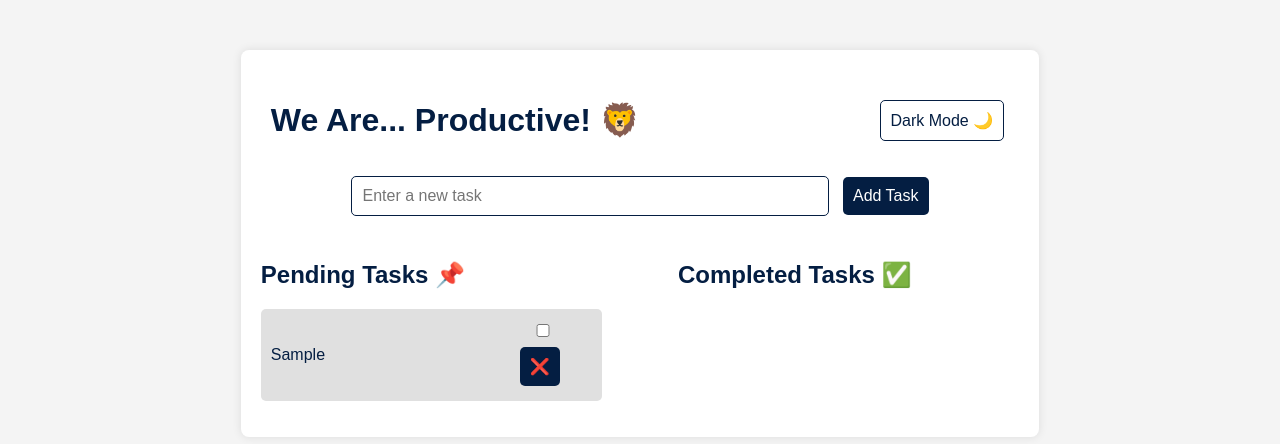
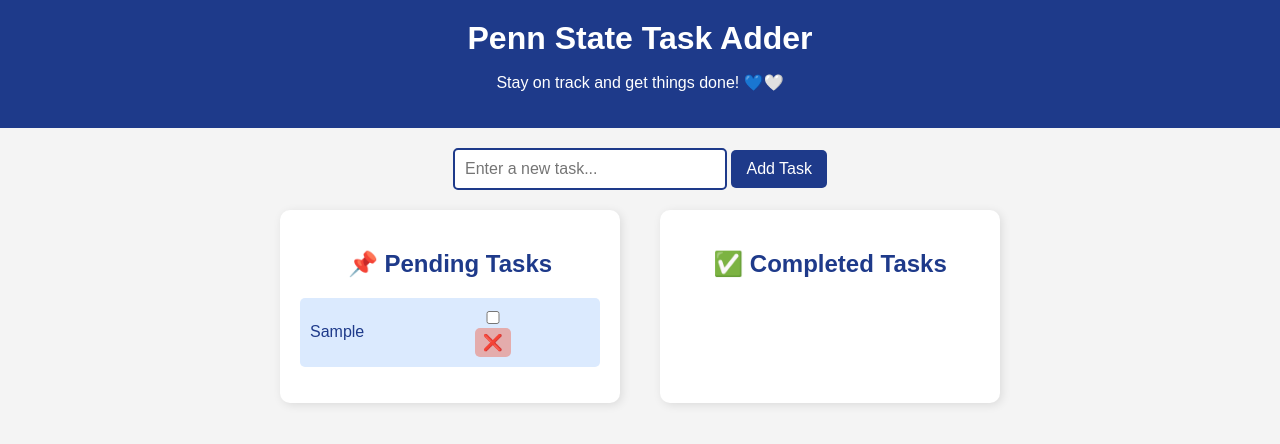
Before and after one commit to devanshig16/Task_Adder, a plain HTML site: page index.html in a window 1280 px wide. Both pictures are taken after typing "Sample" into the empty fields and a click on the button "Add Task". Drawn offline with Linux system fonts and the light colour scheme.

Commit message:
added more style and design

```diff
--- a/index.html
+++ b/index.html
@@ -7,28 +7,31 @@
     <link rel="stylesheet" href="styles.css">
 </head>
 <body>
-    <div class="container">
-        <header>
-            <h1>We Are... Productive! 🦁</h1>
-            <button id="darkModeToggle">Dark Mode 🌙 </button>
-        </header>
 
-        <section class="task-section">
-            <input type="text" id="taskInput" placeholder="Enter a new task">
+    <header>
+        <h1>Penn State Task Adder</h1>
+        <p>Stay on track and get things done! 💙🤍</p>
+    </header>
+
+    <main>
+        <div class="task-input">
+            <input type="text" id="taskInput" placeholder="Enter a new task...">
             <button id="addTaskBtn">Add Task</button>
-        </section>
+        </div>
 
-        <div class="task-lists">
-            <div class="task-column">
-                <h2>Pending Tasks 📌</h2>
+        <div class="task-sections">
+            <section>
+                <h2>📌 Pending Tasks</h2>
                 <ul id="pendingTasks"></ul>
-            </div>
-            <div class="task-column">
-                <h2>Completed Tasks ✅</h2>
+            </section>
+
+            <section>
+                <h2>✅ Completed Tasks</h2>
                 <ul id="completedTasks"></ul>
-            </div>
+            </section>
         </div>
-    </div>
+    </main>
+
     <script src="index.js"></script>
 </body>
 </html>
--- a/index.js
+++ b/index.js
@@ -3,12 +3,11 @@ document.addEventListener("DOMContentLoaded", function () {
     const addTaskBtn = document.getElementById("addTaskBtn");
     const pendingTasks = document.getElementById("pendingTasks");
     const completedTasks = document.getElementById("completedTasks");
-    const darkModeToggle = document.getElementById("darkModeToggle");
 
-    // Load tasks from local storage
+    // Load tasks from local storage when the page opens
     loadTasks();
 
-    // Add a new task
+    // When the Add Task button is clicked
     addTaskBtn.addEventListener("click", function () {
         const taskText = taskInput.value.trim();
         if (taskText === "") {
@@ -16,18 +15,12 @@ document.addEventListener("DOMContentLoaded", function () {
             return;
         }
 
-        addTask(taskText, false);
-        taskInput.value = "";
-        saveTasks();
+        addTask(taskText, false); // Add task to Pending list
+        taskInput.value = ""; // Clear input field
+        saveTasks(); // Save changes
     });
 
-    // Dark Mode Toggle
-    darkModeToggle.addEventListener("click", function () {
-        document.body.classList.toggle("dark-mode");
-        saveTheme();
-    });
-
-    // Add task function
+    // Function to add a new task
     function addTask(text, isCompleted) {
         const listItem = document.createElement("li");
         listItem.innerHTML = `
@@ -63,7 +56,7 @@ document.addEventListener("DOMContentLoaded", function () {
         });
     }
 
-    // Save tasks to local storage
+    // Function to save tasks to local storage
     function saveTasks() {
         const pending = [];
         const completed = [];
@@ -80,18 +73,12 @@ document.addEventListener("DOMContentLoaded", function () {
         localStorage.setItem("completedTasks", JSON.stringify(completed));
     }
 
-    // Load tasks from local storage
+    // Function to load saved tasks from local storage
     function loadTasks() {
         const pending = JSON.parse(localStorage.getItem("pendingTasks")) || [];
         const completed = JSON.parse(localStorage.getItem("completedTasks")) || [];
 
         pending.forEach(task => addTask(task, false));
         completed.forEach(task => addTask(task, true));
-
-        // Load theme
-        if (localStorage.getItem("darkMode") === "enabled") {
-            document.body.classList.add("dark-mode");
-        }
     }
-
 });
--- a/styles.css
+++ b/styles.css
@@ -1,117 +1,96 @@
-/* Penn State Color Palette */
-:root {
-    --blue: #041e42;
-    --white: #ffffff;
-    --gray: #f4f4f4;
-    --light-gray: #e0e0e0;
-}
-
-/* Dark Mode Colors */
-.dark-mode {
-    --blue: #1c1c1c;
-    --white: #dcdcdc;
-    --gray: #2a2a2a;
-    --light-gray: #444;
-}
-
-/* General Styling */
+/* General Styles */
 body {
     font-family: Arial, sans-serif;
-    background-color: var(--gray);
-    color: var(--blue);
+    background-color: #f4f4f4;
+    color: #1e3a8a; /* Penn State Blue */
     text-align: center;
-    transition: background-color 0.3s, color 0.3s;
-}
-
-/* Container */
-.container {
-    width: 60%;
-    margin: 50px auto;
-    background: var(--white);
-    padding: 20px;
-    border-radius: 8px;
-    box-shadow: 0 0 10px rgba(0, 0, 0, 0.1);
+    margin: 0;
+    padding: 0;
 }
 
 /* Header */
 header {
-    display: flex;
-    justify-content: space-between;
-    align-items: center;
-    padding: 10px;
+    background-color: #1e3a8a;
+    color: white;
+    padding: 20px;
 }
 
 h1 {
-    color: var(--blue);
+    margin: 0;
 }
 
-/* Task Sections */
-.task-section {
-    margin-bottom: 20px;
-}
-
-input, button {
-    padding: 10px;
-    font-size: 16px;
-    margin: 5px;
-    border-radius: 5px;
-    border: none;
+/* Task Input */
+.task-input {
+    margin: 20px;
 }
 
 input {
-    width: 60%;
-    border: 1px solid var(--blue);
+    padding: 10px;
+    width: 250px;
+    border: 2px solid #1e3a8a;
+    border-radius: 5px;
+    font-size: 16px;
 }
 
 button {
-    background-color: var(--blue);
-    color: var(--white);
+    padding: 10px 15px;
+    background-color: #1e3a8a;
+    color: white;
+    border: none;
+    border-radius: 5px;
+    font-size: 16px;
     cursor: pointer;
 }
 
 button:hover {
-    background-color: #073763;
+    background-color: #174ea6;
 }
 
-/* Task List Sections */
-.task-lists {
+/* Task Sections */
+.task-sections {
     display: flex;
-    justify-content: space-between;
-    text-align: left;
+    justify-content: center;
+    gap: 40px;
+    margin-top: 20px;
 }
 
-.task-column {
-    width: 45%;
+section {
+    background: white;
+    padding: 20px;
+    border-radius: 10px;
+    box-shadow: 2px 2px 10px rgba(0, 0, 0, 0.1);
+    width: 300px;
 }
 
 ul {
-    list-style: none;
+    list-style-type: none;
     padding: 0;
 }
 
 li {
+    background: #dbeafe;
+    padding: 10px;
+    margin: 5px 0;
+    border-radius: 5px;
     display: flex;
     justify-content: space-between;
     align-items: center;
-    background: var(--light-gray);
-    padding: 10px;
-    margin: 5px 0;
-    border-radius: 5px;
 }
 
 .completed {
     text-decoration: line-through;
-    opacity: 0.6;
+    color: gray;
 }
 
-/* Dark Mode Toggle */
-#darkModeToggle {
-    background: transparent;
-    color: var(--blue);
-    border: 1px solid var(--blue);
+.deleteBtn {
+    background: rgb(228, 172, 172);
+    color: white;
+    border: none;
+    padding: 5px 8px;
+    cursor: pointer;
+    border-radius: 5px;
 }
 
-#darkModeToggle:hover {
-    background: var(--blue);
-    color: var(--white);
+.deleteBtn:hover {
+    background: rgb(88, 2, 2);
 }
```
